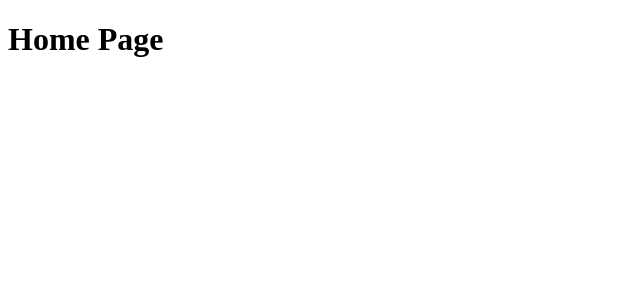
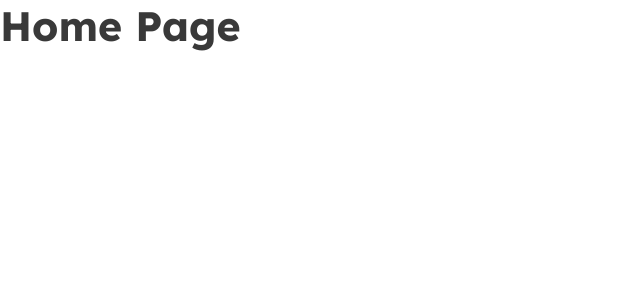
Before and after one commit to Fy5tew/modsen-art-museum, a React (Vite) app: page / in a window 1280 px wide. Shown: the top 300 px of the page, without its empty margins (0-640 px from the left). Built offline with nearby package versions, Linux system fonts and the light colour scheme.

Commit message:
feat: added global styles

```diff
--- a/src/index.scss
+++ b/src/index.scss
@@ -0,0 +1,47 @@
+@import url('https://fonts.googleapis.com/css2?family=Lexend+Deca:wght@100..900&display=swap');
+@import url('https://fonts.googleapis.com/css2?family=Inter:ital,opsz,wght@0,14..32,100..900;1,14..32,100..900&family=Lexend+Deca:wght@100..900&display=swap');
+
+html,
+body {
+    height: 100%;
+}
+
+body {
+    font-family: 'Inter', sans-serif;
+    font-size: calc(12px + (6 * ((100vw - 375px) / (1920 - 375))));
+    color: #393939;
+}
+
+h1,
+h2,
+h3,
+h4,
+h5,
+h6 {
+    font-family: 'Lexend Deca', sans-serif;
+    font-weight: bold;
+}
+
+h1 {
+    font-size: clamp(2em, 2vw + 1em, 4em);
+}
+
+h2 {
+    font-size: clamp(1.8em, 1.8vw + 0.8em, 2em);
+}
+
+h3 {
+    font-size: clamp(1.3em, 1.6vw + 0.6em, 1.5em);
+}
+
+h4 {
+    font-size: clamp(1em, 1.4vw + 0.4em, 1.125em);
+}
+
+h5 {
+    font-size: 1em;
+}
+
+h6 {
+    font-size: 0.9em;
+}
--- a/src/index.tsx
+++ b/src/index.tsx
@@ -4,6 +4,7 @@ import { BrowserRouter } from 'react-router-dom';
 
 import { App } from './App';
 
+import './reset.scss';
 import './index.scss';
 
 ReactDOM.createRoot(document.getElementById('root')!).render(
--- /dev/null
+++ b/src/reset.scss
@@ -0,0 +1,103 @@
+* {
+    padding: 0px;
+    margin: 0px;
+    border: none;
+}
+
+*,
+*::before,
+*::after {
+    box-sizing: border-box;
+}
+
+a,
+a:link,
+a:visited {
+    text-decoration: none;
+}
+
+a:hover {
+    text-decoration: none;
+}
+
+aside,
+nav,
+footer,
+header,
+section,
+main {
+    display: block;
+}
+
+h1,
+h2,
+h3,
+h4,
+h5,
+h6,
+p {
+    font-size: inherit;
+    font-weight: inherit;
+}
+
+ul,
+ul li {
+    list-style: none;
+}
+
+img {
+    vertical-align: top;
+}
+
+img,
+svg {
+    max-width: 100%;
+    height: auto;
+}
+
+address {
+    font-style: normal;
+}
+
+input,
+textarea,
+button,
+select {
+    font-family: inherit;
+    font-size: inherit;
+    color: inherit;
+    background-color: transparent;
+}
+
+input::-ms-clear {
+    display: none;
+}
+
+button,
+input[type='submit'] {
+    display: inline-block;
+    box-shadow: none;
+    background-color: transparent;
+    background: none;
+    cursor: pointer;
+}
+
+input:focus,
+input:active,
+button:focus,
+button:active {
+    outline: none;
+}
+
+button::-moz-focus-inner {
+    padding: 0;
+    border: 0;
+}
+
+label {
+    cursor: pointer;
+}
+
+legend {
+    display: block;
+}
```
